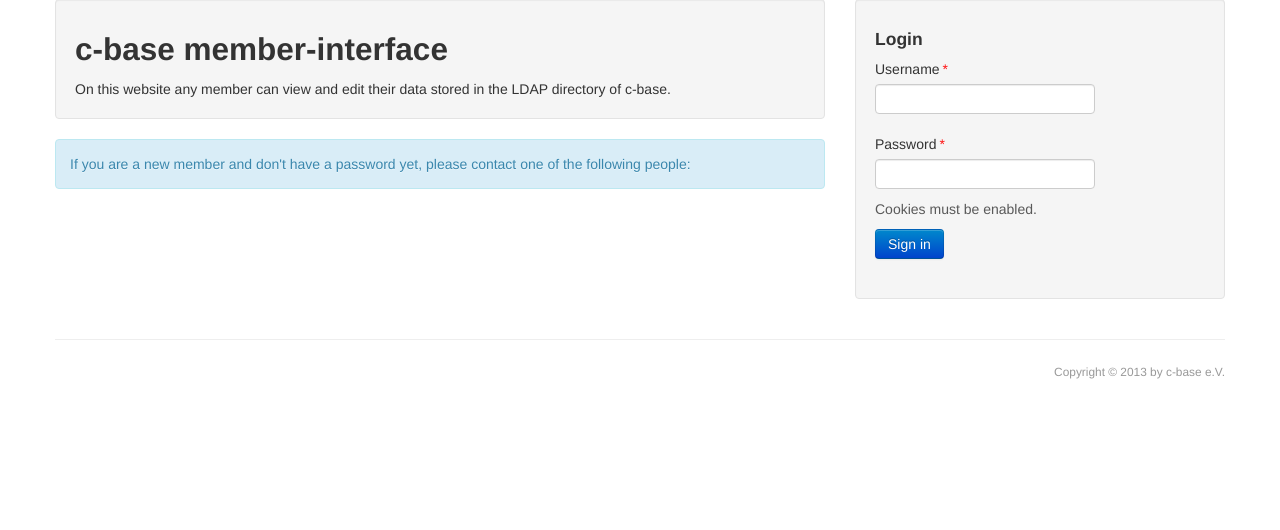
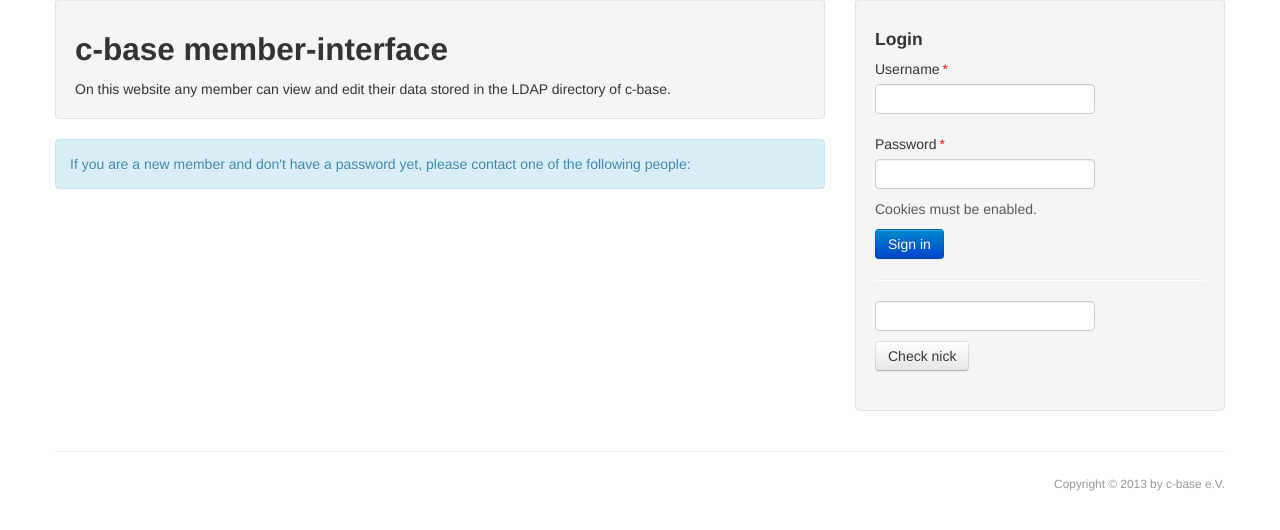
Before and after one commit to c-base/cbmi, a Django app: page / in a window 1280 px wide. Shown: the part 81-611 px from the top of the page. Run offline with Django 3.2, Linux system fonts and the light colour scheme; some libraries are stand-ins or nearby versions.

Commit message:
check nickname feature - closes #20

```diff
--- a/account/templates/base.html
+++ b/account/templates/base.html
@@ -121,13 +121,33 @@
                     <form class="form" action="/account/login/?next={% url account.views.home %}"
                           method="post">
                         {% csrf_token %}
-                    {{ form|crispy }}
+                        {{ login_form|crispy }}
                         <div class="control-group">
                             <div class="controls">
                                 <button type="submit" class="btn btn-primary">{% trans "Sign in" %}</button>
                             </div>
                         </div>
                     </form>
+                    <hr />
+                    <form class="form" action="/" method="get">
+                        <input type="text" id="check_nickname" name="check_nickname">
+                        <div class="control-group">
+                            <div class="controls">
+                                <button type="submit" class="btn">{% trans "Check nick" %}</button>
+                            </div>
+                        </div>
+                    </form>
+                    {% if not check_nickname == "" %}
+                        {% if check_nickname %}
+                            <div class="alert alert-danger alert-block">
+                                {% blocktrans %}This nick is already taken.{% endblocktrans %}
+                            </div>
+                        {% else %}
+                            <div class="alert alert-success alert-block">
+                                {% blocktrans %}This nick is still available.{% endblocktrans %}
+                            </div>
+                        {% endif %}
+                    {% endif %}
                 </div><!-- /.well -->
             </div>
         </div>
--- a/account/views.py
+++ b/account/views.py
@@ -6,7 +6,7 @@
 import smbpasswd
 
 from django.conf import settings
-from django.http import HttpResponseRedirect
+from django.http import HttpResponse, HttpResponseRedirect
 from django.shortcuts import render_to_response
 from django.template.context import RequestContext
 from django.contrib.auth import login, logout, authenticate
@@ -25,14 +25,28 @@
 def landingpage(request):
     if request.user.is_authenticated():
         return HttpResponseRedirect('/account')
-    form = LoginForm()
-    groups = Group.objects.all()
+    login_form = LoginForm()
     try:
+        # just in case the group hasn't yet been synced
         admins = Group.objects.get(name="ldap_admins").user_set.all()
     except:
+        # else provide an emtpy list
         admins = []
 
-    return render(request, 'base.html', {'form': form, 'admins': admins})
+    # https://github.com/c-base/cbmi/issues/20
+    # check if nick is still available feature
+    check_nickname = request.GET.get('check_nickname', '')
+    if check_nickname:
+        try:
+            user = User.objects.get(username=check_nickname)
+            check_nickname = True
+            # output as text if requested
+            if request.GET.get('raw', ''):
+                return HttpResponse(check_nickname)
+        except:
+            check_nickname = False
+
+    return render(request, 'base.html', locals())
 
 def auth_login(request):
     redirect_to = request.GET.get('next', '') or '/'
```
Lines whose indentation alone changed are shown as unchanged.
